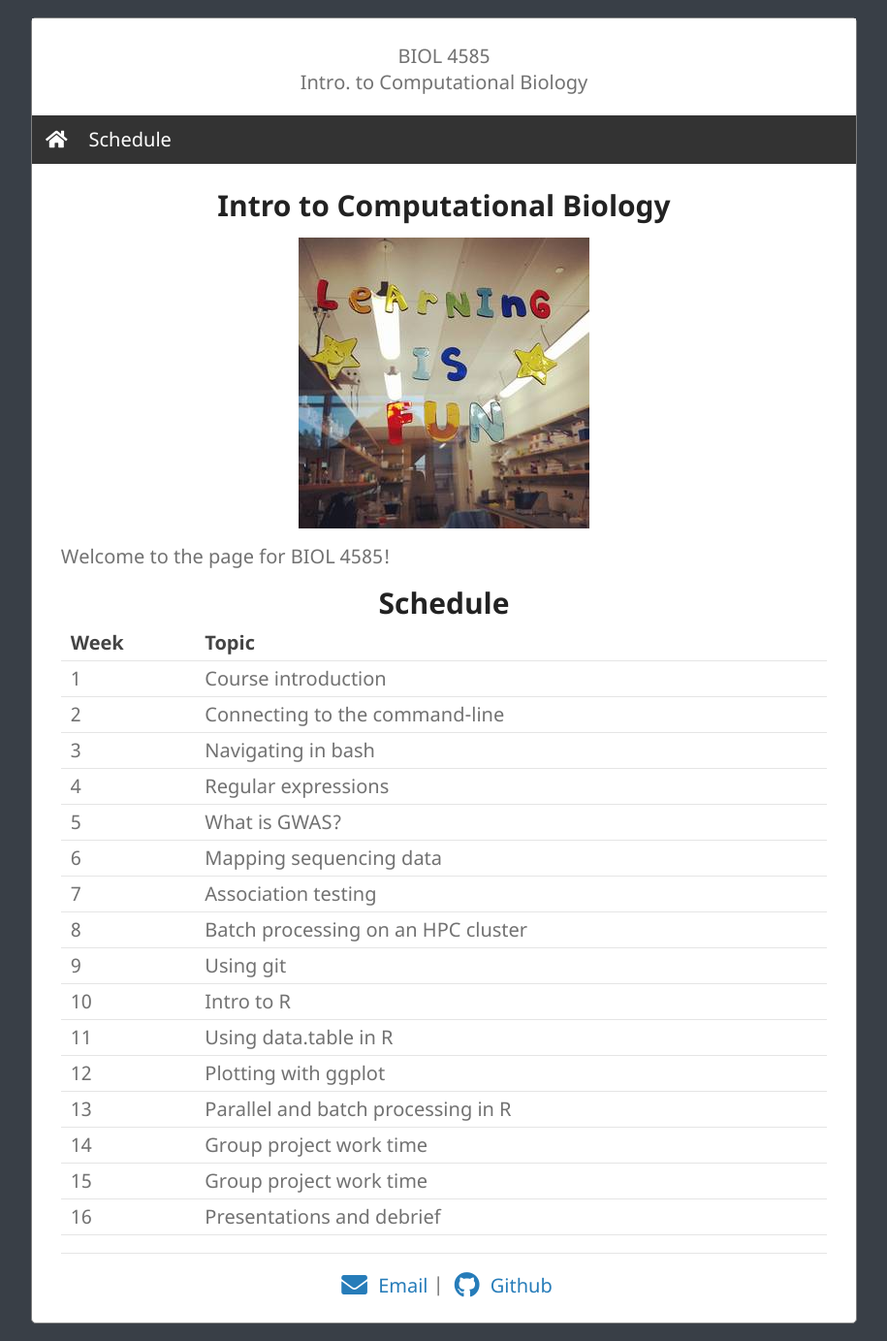
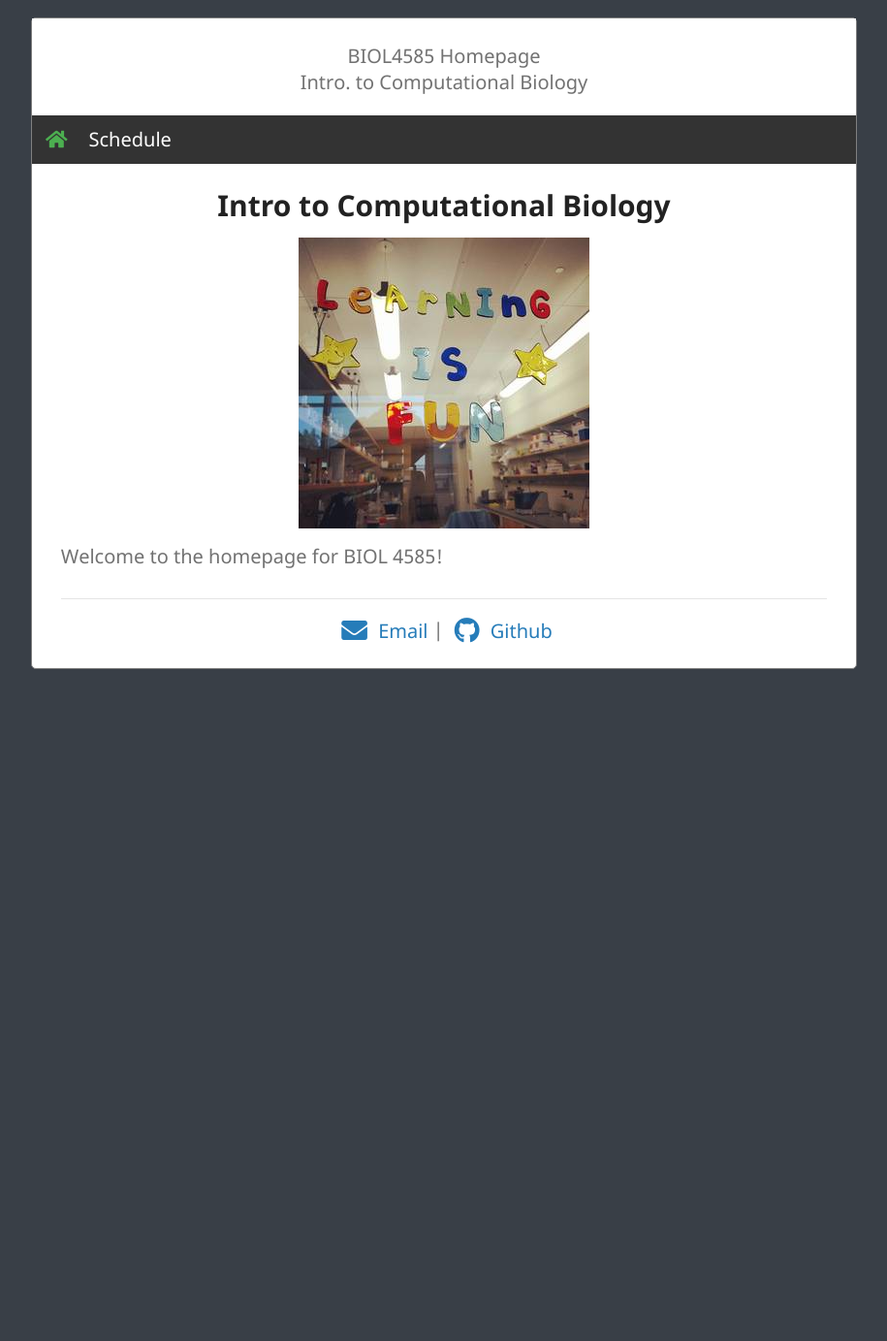
Before and after one commit to cory-weller/BIOL4585, a Jekyll site: the page built from index.md, in a window 1280 px wide and 1383 px high. Shown: the whole window at 97% size, without its empty margins (182-1097 px from the left). Built offline with Jekyll 4.4.1, drawn with Linux system fonts in a browser that asks for light colours.

Commit message:
update schedule

```diff
--- a/_config.yml
+++ b/_config.yml
@@ -1,4 +1,4 @@
-title: BIOL 4585
+title: BIOL4585 Homepage
 headerDescription: Intro. to Computational Biology
 emailName: caw5cv
 emailDomain: virginia.edu
--- a/_layouts/default.html
+++ b/_layouts/default.html
@@ -23,7 +23,7 @@
     <div class="navbar">
         <ul>
           <li><a href="/"><i class="fas fa-home" style="{% if page.title == site.title %}color:#4CAF50 {% endif %}"></i></a></li>
-          <li><a class="{% if page.title == "Schedule" %}active {% endif %}tooltipped tooltipped-s" href="/{{ site.projectname }}/schedule.html">Schedule</a></li>
+          <li><a class="{% if page.title == "BIOL4585 Schedule" %}active {% endif %}tooltipped tooltipped-s" href="/schedule.html">Schedule</a></li>
         </ul>
     </div>
 
--- a/index.md
+++ b/index.md
@@ -1,31 +1,11 @@
 ---
 layout: default
 title: BIOL4585 Homepage
+repo: cory-weller/BIOL4585
 ---
 
 ## Intro to Computational Biology
 
 <center><img src="/assets/img/lab_stickers.jpg" width="300" height="300"></center>
 
-Welcome to the page for BIOL 4585!
-
-## Schedule
-
-| Week | Topic |
-| ---- | ----- |
-| 1 | Course introduction |
-| 2 | Connecting to the command-line |
-| 3 | Navigating in bash |
-| 4 | Regular expressions |
-| 5 | What is GWAS? |
-| 6 | Mapping sequencing data |
-| 7 | Association testing |
-| 8 | Batch processing on an HPC cluster |
-| 9 | Using git |
-| 10 | Intro to R |
-| 11 | Using data.table in R |
-| 12 | Plotting with ggplot |
-| 13 | Parallel and batch processing in R |
-| 14 | Group project work time |
-| 15 | Group project work time |
-| 16 | Presentations and debrief |
+Welcome to the homepage for BIOL 4585!
```
Also changed, not shown: schedule.md (added, +26 -0 lines), Gemfile.lock (added), 1 other file.
